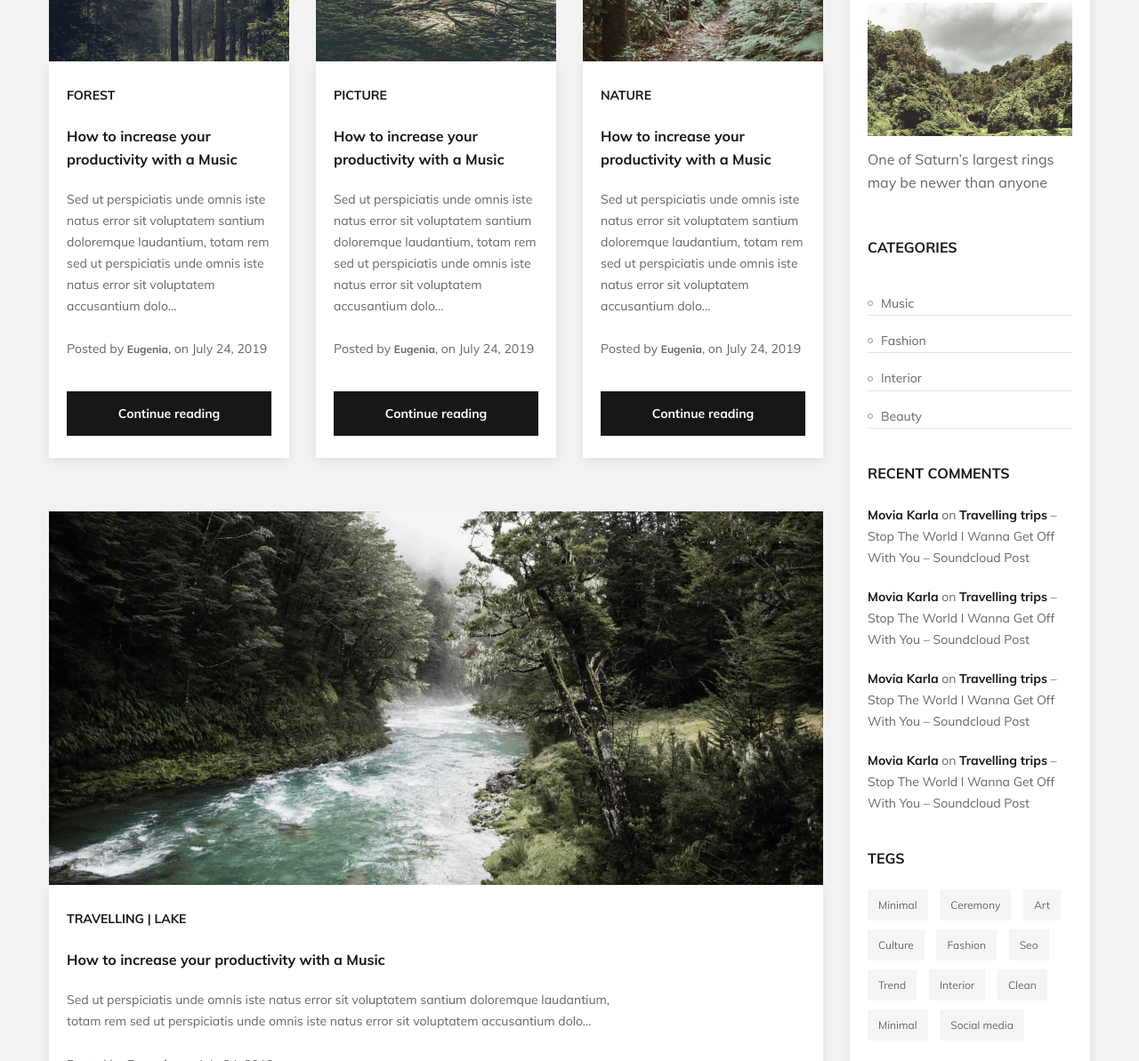
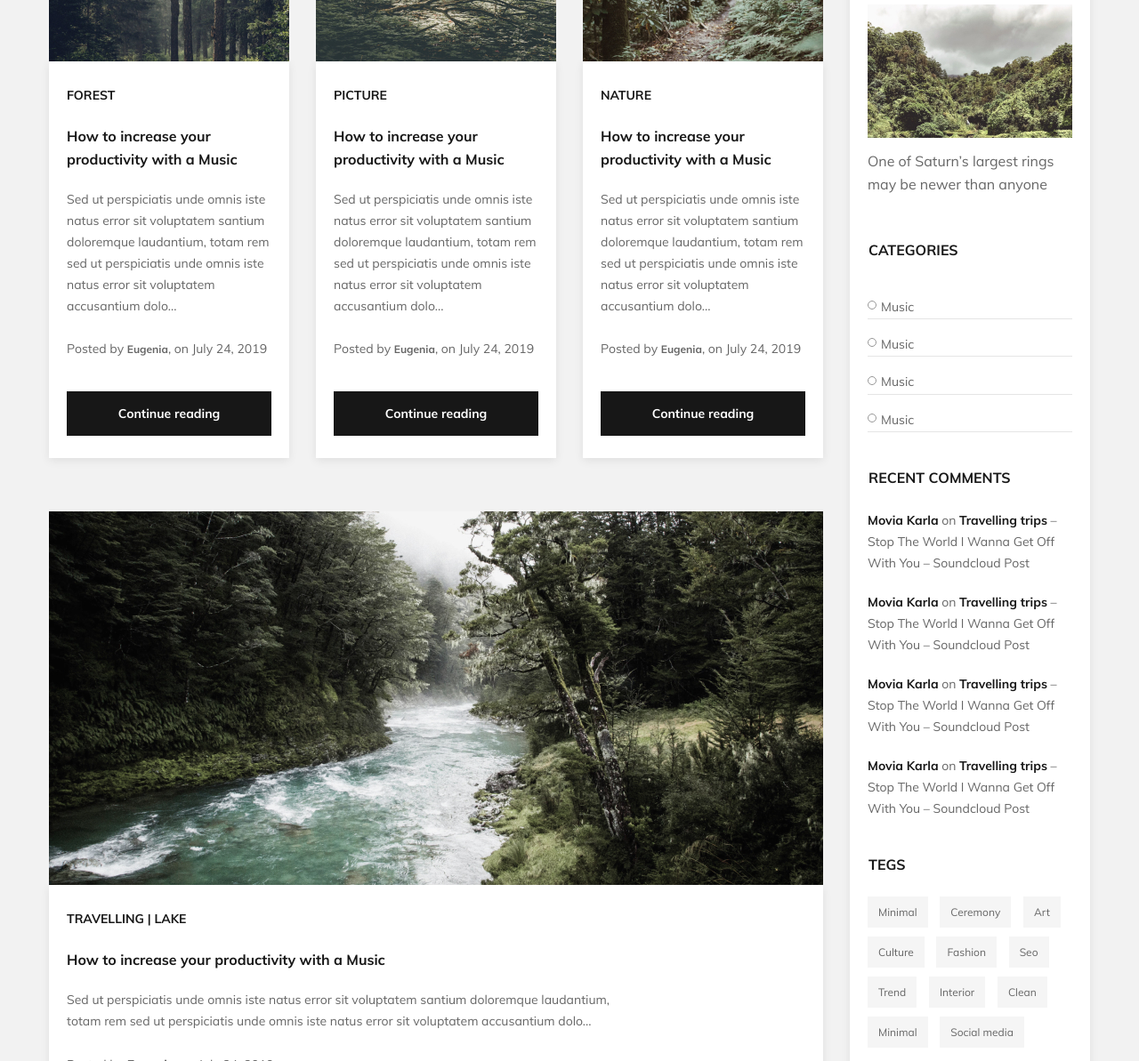
Before and after one commit to VyacheslavReznikov/dream-trip, a website: page app/index.html in a window 1280 px wide. Shown: the part 1668-2861 px from the top of the page at 89% size. Drawn offline with nearby package versions, Linux system fonts and the light colour scheme.

Commit message:
fixed aside__title and radio buttons

```diff
--- a/app/index.html
+++ b/app/index.html
@@ -373,7 +373,7 @@
 										</div>
 
 										<div class="aside__box">
-											<div class="aside__title">Most popular</div>
+											<button class="aside__title" type="button">Most popular</button>
 											<div class="aside__block popular">
 												<div class="popular__item">
 													<a class="popular__image" href="#"><img src="images/popular/01.jpg" alt=""></a>
@@ -391,31 +391,43 @@
 										</div>
 
 										<div class="aside__box">
-											<div class="aside__title">categories</div>
+											<button class="aside__title" type="button">categories</button>
 											<div class="aside__block categories">
 
 												<div class="categories__btn">
-													<input class="categories__input" id="radio-1" type="radio" name="radio">
-													<label class="categories__label" for="radio-1">Music</label>
+													<label class="categories__label">
+														<input class="categories__input" type="radio" name="radio">
+														<span class="categories__custom"></span>
+														Music
+													</label>
 												</div>
 												<div class="categories__btn">
-													<input class="categories__input" id="radio-2" type="radio" name="radio">
-													<label class="categories__label" for="radio-2">Fashion</label>
+													<label class="categories__label">
+														<input class="categories__input" type="radio" name="radio">
+														<span class="categories__custom"></span>
+														Music
+													</label>
 												</div>
 												<div class="categories__btn">
-													<input class="categories__input" id="radio-3" type="radio" name="radio">
-													<label class="categories__label" for="radio-3">Interior</label>
+													<label class="categories__label">
+														<input class="categories__input" type="radio" name="radio">
+														<span class="categories__custom"></span>
+														Music
+													</label>
 												</div>
 												<div class="categories__btn">
-													<input class="categories__input" id="radio-4" type="radio" name="radio">
-													<label class="categories__label" for="radio-4">Beauty</label>
+													<label class="categories__label">
+														<input class="categories__input" type="radio" name="radio">
+														<span class="categories__custom"></span>
+														Music
+													</label>
 												</div>
 
 											</div>
 										</div>
 
 										<div class="aside__box">
-											<div class="aside__title">Recent comments</div>
+											<button class="aside__title" type="button">Recent comments</button>
 											<div class="aside__block comments">
 												<a class="comments__link" href="#">
 													<span>Movia Karla</span> on <span>Travelling trips</span> – Stop The World I Wanna Get Off
@@ -437,7 +449,7 @@
 										</div>
 
 										<div class="aside__box">
-											<div class="aside__title">Tegs</div>
+											<button class="aside__title" type="button">Tegs</button>
 											<div class="aside__block tegs">
 												<a class="tegs__link" href="#">Minimal</a>
 												<a class="tegs__link" href="#">Ceremony</a>
--- a/app/scss/_page.scss
+++ b/app/scss/_page.scss
@@ -122,9 +122,7 @@
 				font-size: 12px;
 			}
 
-			&__btn {
-
-			}
+			&__btn {}
 		}
 	}
 
@@ -249,6 +247,12 @@
 
 	&__title {
 		cursor: pointer;
+		display: block;
+		width: 100%;
+		background-color: transparent;
+		border: 1px solid transparent;
+		outline: transparent;
+		text-align: left;
 		text-transform: uppercase;
 		font-size: 16px;
 		line-height: 20px;
@@ -258,6 +262,10 @@
 		padding: 10px 0;
 		transition: all 0.3s;
 
+		&:focus {
+			box-shadow: inset 0px 3px 10px rgba(0, 0, 0, 0.08);
+		}
+
 		@media (min-width: 768px) {
 			&:hover {
 				box-shadow: inset 0px 3px 10px rgba(0, 0, 0, 0.08);
@@ -265,9 +273,7 @@
 		}
 	}
 
-	&__block {
-		// display: none;
-	}
+	&__block {}
 }
 
 .author {
@@ -417,32 +423,50 @@
 		padding: 20px 0 5px 15px;
 		position: relative;
 
-		&::before {
-			content: '';
-			position: absolute;
-			bottom: 10px;
-			left: 0;
-			width: 6px;
-			height: 6px;
-			border-radius: 50%;
-			border: 1px solid #979797;
-			background-color: transparent;
-		}
-
 		&:hover {
 			box-shadow: inset 0px 3px 10px rgba(0, 0, 0, 0.08);
 		}
 	}
 
 	&__input {
-		display: none;
+		width: 0;
+		height: 0;
+		opacity: 0;
+		position: absolute;
+		z-index: -1;
 
-		&:checked+.categories__label::before {
+		&:checked:focus+.categories__custom::before {
 			background-color: #c4c4c4;
+			transform: scale(1);
+		}
+
+
+	}
+
+	&__custom {
+		position: absolute;
+		left: 0;
+		bottom: 10px;
+		width: 10px;
+		height: 10px;
+		border-radius: 50%;
+		border: 1px solid #979797;
+		background-color: transparent;
+		display: flex;
+		justify-content: center;
+		align-items: center;
+
+		&::before {
+			content: '';
+			width: 10px;
+			height: 10px;
+			border-radius: 50%;
+			background-color: #ccc;
+			transform: scale(0);
+			transition: all 0.2s;
+
 		}
 	}
-
-	&__name {}
 }
 
 .comments {
```
Also changed, not shown: app/css/style.min.css, 1 other file.
